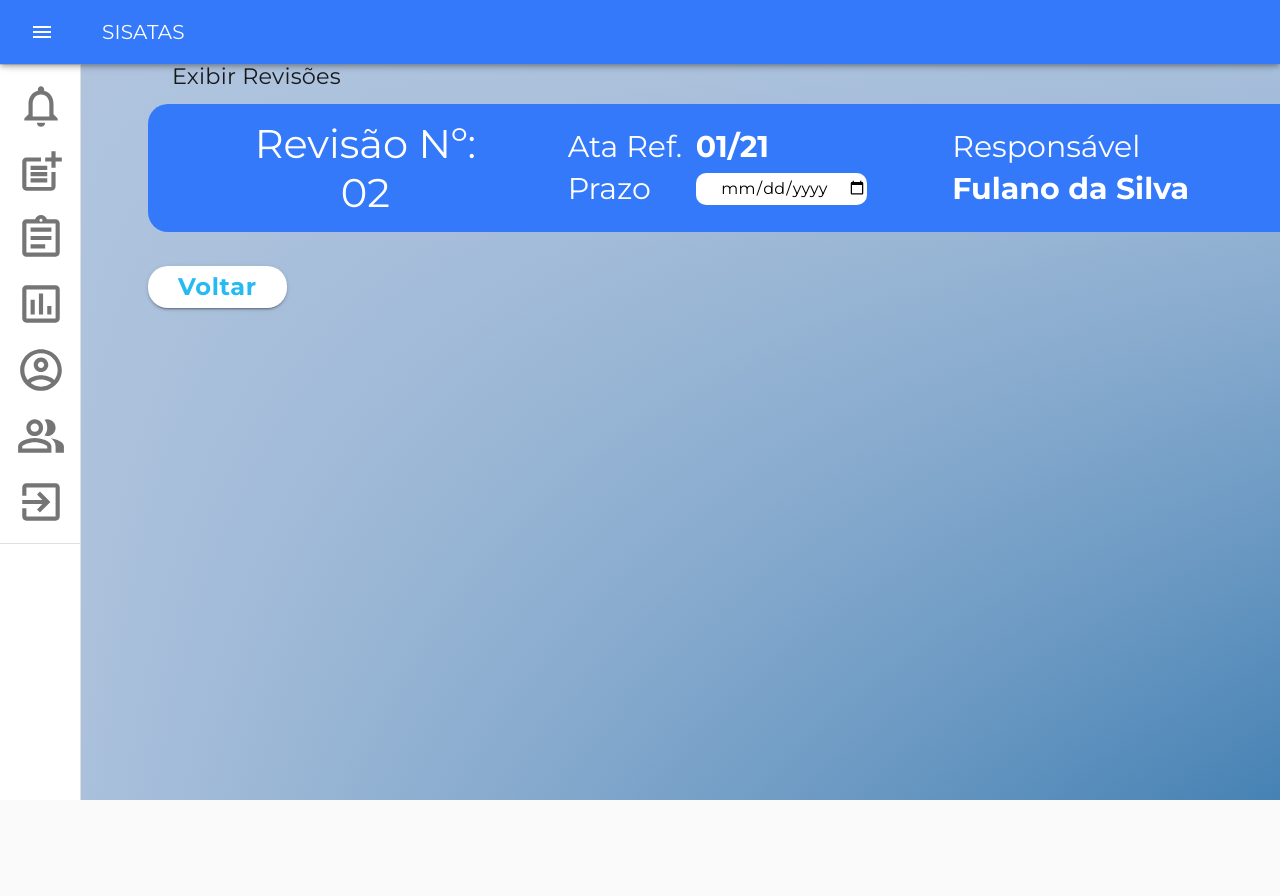
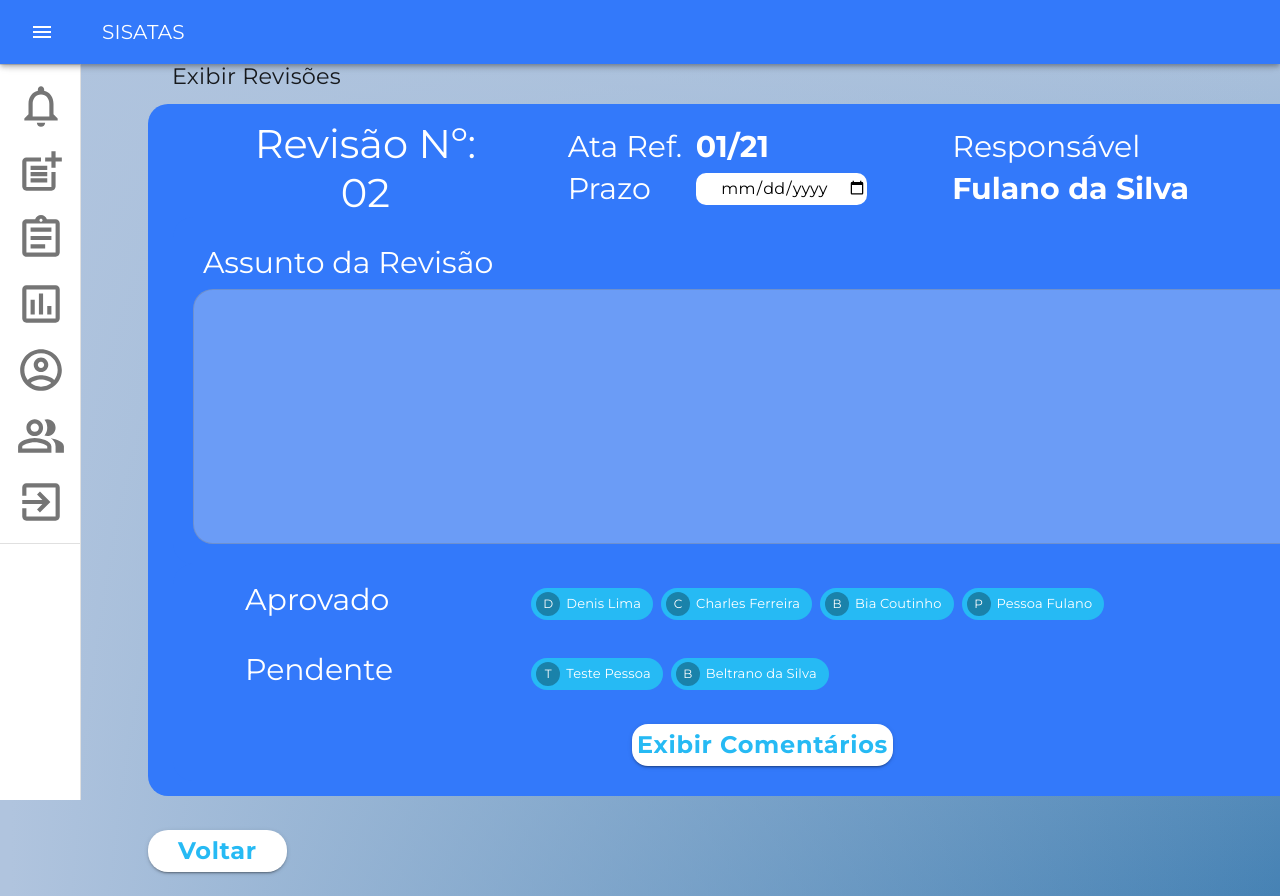
Before and after one commit to BureauTech/ProjectSisatas, a React (Create React App) app in the folder client/: page /show-revisions in a window 1280 px wide. Shown: the top 896 px of the page. Before the commit the page ends 800 px from the top, so only its background shows below. Built offline with nearby package versions, Linux system fonts and the light colour scheme.

Commit message:
tela de exibir revisoes finalizada

```diff
--- /dev/null
+++ b/client/src/components/ViewRevisionsComponent/Chips.js
@@ -0,0 +1,28 @@
+import { Avatar, Chip, makeStyles } from "@material-ui/core";
+
+const useStyles = makeStyles((theme) => ({
+  root: {
+    display: "flex",
+    justifyContent: "center",
+    flexWrap: "wrap",
+    "& > *": {
+      margin: theme.spacing(0.5),
+    },
+  },
+}));
+
+const Chips = (props) => {
+  const classes = useStyles();
+  const { participantes, filtro } = props;
+
+  return (
+    <div className={classes.root}>
+      {participantes.length &&
+        participantes
+          .filter((participante) => participante.status === filtro)
+          .map((pessoa) => <Chip avatar={<Avatar>{pessoa.nome[0]}</Avatar>} label={pessoa.nome} color="secondary" />)}
+    </div>
+  );
+};
+
+export default Chips;
--- a/client/src/components/ViewRevisionsComponent/ViewRevisionsComponent.js
+++ b/client/src/components/ViewRevisionsComponent/ViewRevisionsComponent.js
@@ -5,14 +5,64 @@ import {
   Typography,
   FormLabel,
   Input,
+  TextareaAutosize,
+  Button,
+  useTheme
 } from "@material-ui/core";
 import "./Components.css";
 import { styles } from "../../assets/styles/Styles";
+import Chips from "./Chips";
+import { useState } from "react";
 
 // Alterando css de componentes
 
 const ViewRevisionsComponent = (props) => {
   const { classes } = props;
+  const theme = useTheme();
+  const [listaParticipantes, setListaParticipantes] = useState([
+    {
+      nome: "Denis Lima",
+      area: "Development",
+      telefone: "12 123456789",
+      email: "denis@bureautech.com",
+      status: "Aprovado",
+    },
+    {
+      nome: "Charles Ferreira",
+      area: "Product Owner",
+      telefone: "12 123456439",
+      email: "charles@bureautech.com",
+      status: "Aprovado",
+    },
+    {
+      nome: "Bia Coutinho",
+      area: "Development",
+      telefone: "12 1267796789",
+      email: "bia@bureautech.com",
+      status: "Aprovado",
+    },
+    {
+      nome: "Teste Pessoa",
+      area: "Development",
+      telefone: "12 123456789",
+      email: "pessoa@bureautech.com",
+      status: "Pendente",
+    },
+    {
+      nome: "Pessoa Fulano",
+      area: "Product Owner",
+      telefone: "12 123456439",
+      email: "fulano@bureautech.com",
+      status: "Aprovado",
+    },
+    {
+      nome: "Beltrano da Silva",
+      area: "Development",
+      telefone: "12 1267796789",
+      email: "beltrano@bureautech.com",
+      status: "Pendente",
+    },
+  ]);
 
   return (
     <Container>
@@ -98,6 +148,68 @@ const ViewRevisionsComponent = (props) => {
               </Grid>
             </Grid>
           </Grid>
+          <Grid container className={classes.grid} style={{ padding: 20 }}>
+            <Grid container className={classes.rowMargin}>
+              <Grid item md={4} lg={4}>
+                <FormLabel className={classes.normalText}>
+                  Assunto da Revisão
+                  </FormLabel>
+              </Grid>
+            </Grid>
+            <Grid item xs={12}>
+              <Grid container>
+                <TextareaAutosize
+                  disabled
+                  rowsMin={7}
+                  rowsMax={15}
+                  // value={infoRevision}
+                  style={{
+                    width: "100%",
+                    fontSize: "1.8rem",
+                    borderBottomLeftRadius: "20px",
+                    borderTopLeftRadius: "20px",
+                    color: "white",
+                    paddingLeft: 10,
+                    paddingBottom: 20,
+                  }}
+                />
+              </Grid>
+            </Grid>
+          </Grid>
+          <Grid container className={classes.grid} justify="center" style={{ paddingBottom: 0, paddingRight: 0 }}>
+            <Grid item xs={3} style={{ margin: "15px 0px" }}>
+              <Typography className={classes.normalText}>Aprovado</Typography>
+            </Grid>
+            <Grid item xs={8} style={{ margin: "15px 0px" }}>
+              <Grid container>
+                <Chips participantes={listaParticipantes} filtro={"Aprovado"} />
+              </Grid>
+            </Grid>
+            <Grid item xs={3} style={{ margin: "15px 0px" }}>
+              <Typography className={classes.normalText}>Pendente</Typography>
+            </Grid>
+            <Grid item xs={8} style={{ margin: "15px 0px" }}>
+              <Grid container>
+                <Chips participantes={listaParticipantes} filtro={"Pendente"} />
+              </Grid>
+            </Grid>
+            <Grid item style={{ margin: "15px 0px" }}>
+              <Button
+                variant="contained"
+                className="bold"
+                style={{
+                  backgroundColor: "white",
+                  color: theme.palette.secondary.main,
+                  fontWeight: 700,
+                  fontSize: "1.5rem",
+                  borderRadius: 16,
+                  padding: "0 5px",
+                }}
+              >
+                Exibir Comentários
+              </Button>
+            </Grid>
+          </Grid>
         </Grid>
       </Grid>
     </Container>
```
